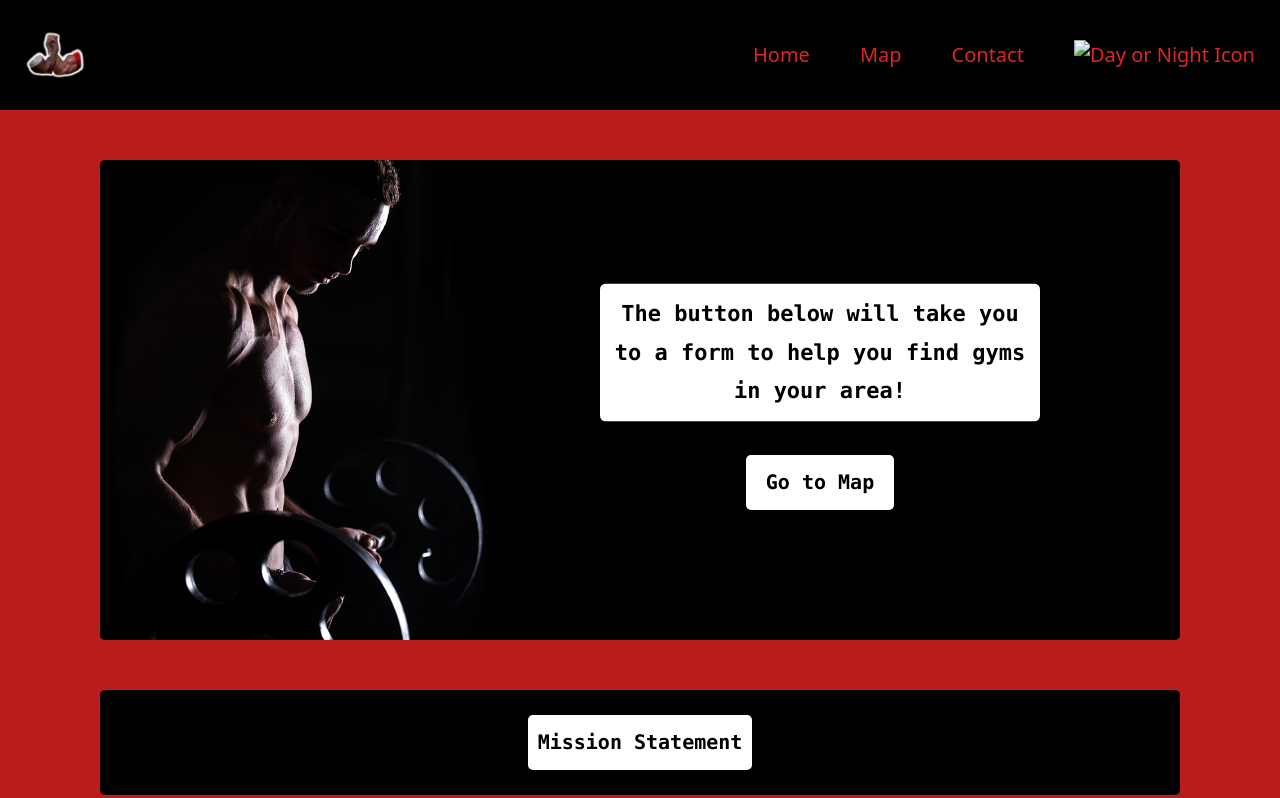
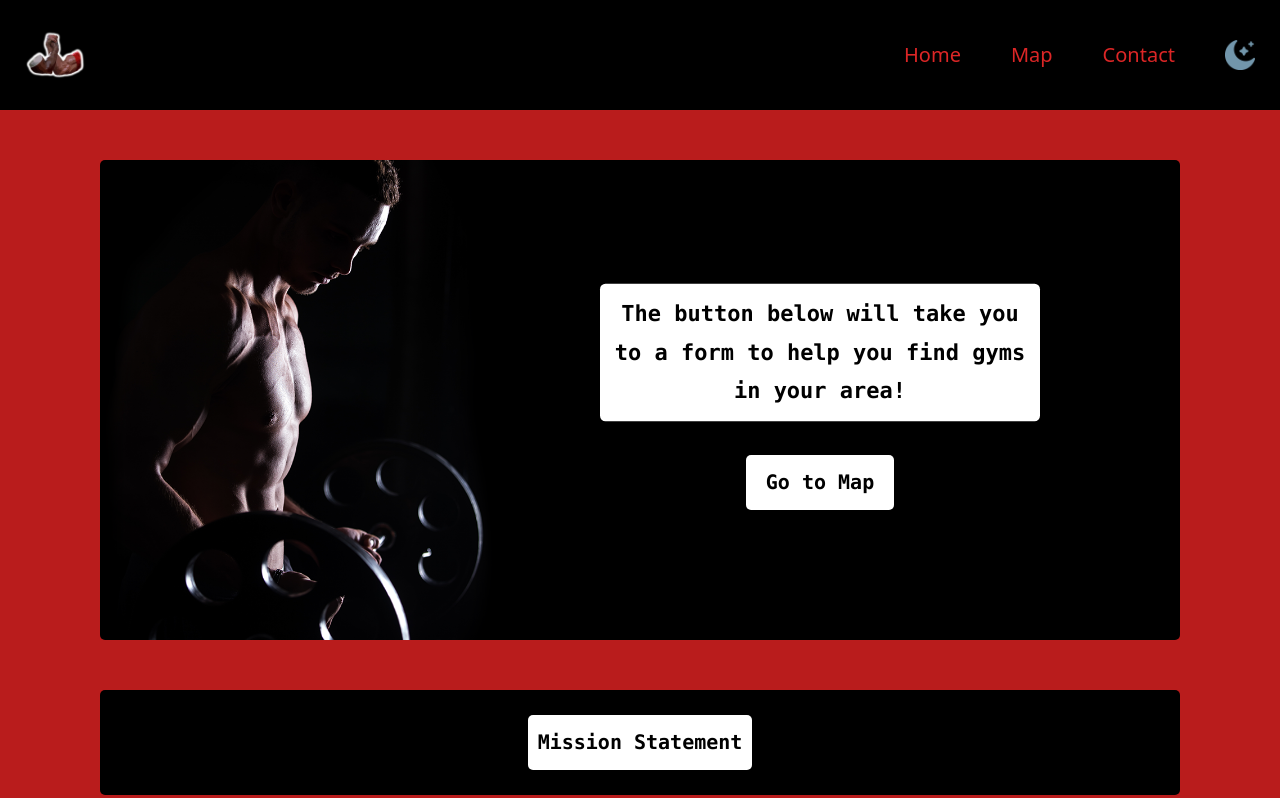
Before and after one commit to yahm0/Muscle-Growth-Near-Me, a plain HTML site: page index.html in a window 1280 px wide. Shown: the top 798 px of the page. Drawn offline with nearby package versions, Linux system fonts and the light colour scheme.

Commit message:
modified the javascript to work on the moon and sun icon logic.

```diff
--- a/index.html
+++ b/index.html
@@ -30,7 +30,7 @@
           <a class= "transition-all hover:scale-110" href="./index.html">Home</a>
           <a class= "transition-all hover:scale-110" href="./map.html">Map</a>
           <a class= "transition-all hover:scale-110" href="#Contact">Contact</a>
-          <img class="max-h-6" id="dayNightIcon" src="./Assets/IMAGES/" alt="Day or Night Icon">
+          <img class="max-h-6" id="dayNightIcon" src="./Assets/IMAGES/moon.png" alt="Day or Night Icon">
       </nav>
   </header>
 
```
